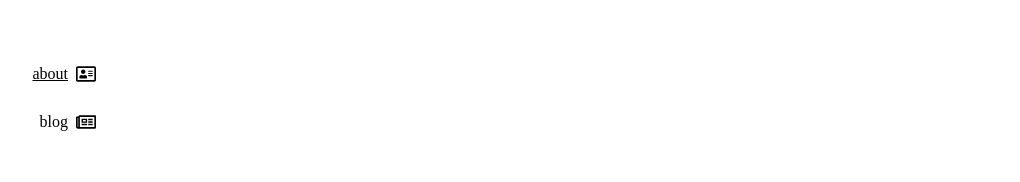
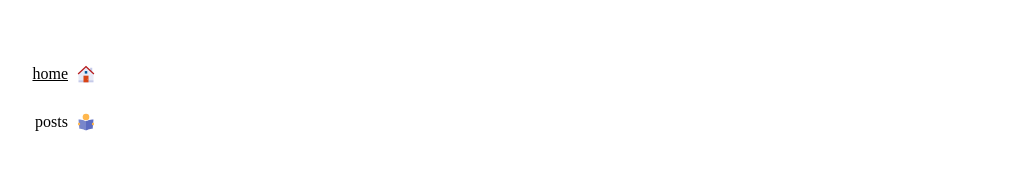
Before and after one commit to PtCookie/DevLog-Legacy, a Next.js app: page / in a window 1280 px wide. Shown: the top 182 px of the page, without its empty margins (16-1036 px from the left). Built offline with nearby package versions, Linux system fonts and the light colour scheme; a web font is replaced by a local one.

Commit message:
refactor(component): Navigation
Rename menus.
Change icons.

```diff
--- a/components/Navigation.tsx
+++ b/components/Navigation.tsx
@@ -1,7 +1,7 @@
 import Link from 'next/link';
 import { useRouter } from 'next/router';
 import { useState } from 'react';
-import { FaRegNewspaper, FaRegAddressCard } from 'react-icons/fa';
+import { FcHome, FcReading } from 'react-icons/fc';
 import BurgerButton from './BurgerButton';
 import LocaleSelector from './LocaleSelector';
 import styles from '../styles/Navigation.module.css';
@@ -20,15 +20,15 @@ export default function Navigation() {
         <ul>
           <li>
             <Link href="/" className={router.pathname === '/' ? styles.link : undefined}>
-              about
+              home
             </Link>
-            <FaRegAddressCard className={styles.icon} />
+            <FcHome className={styles.icon} />
           </li>
           <li>
             <Link href="/posts" className={router.pathname.startsWith('/posts') ? styles.link : undefined}>
-              blog
+              posts
             </Link>
-            <FaRegNewspaper className={styles.icon} />
+            <FcReading className={styles.icon} />
           </li>
         </ul>
       </div>
```
